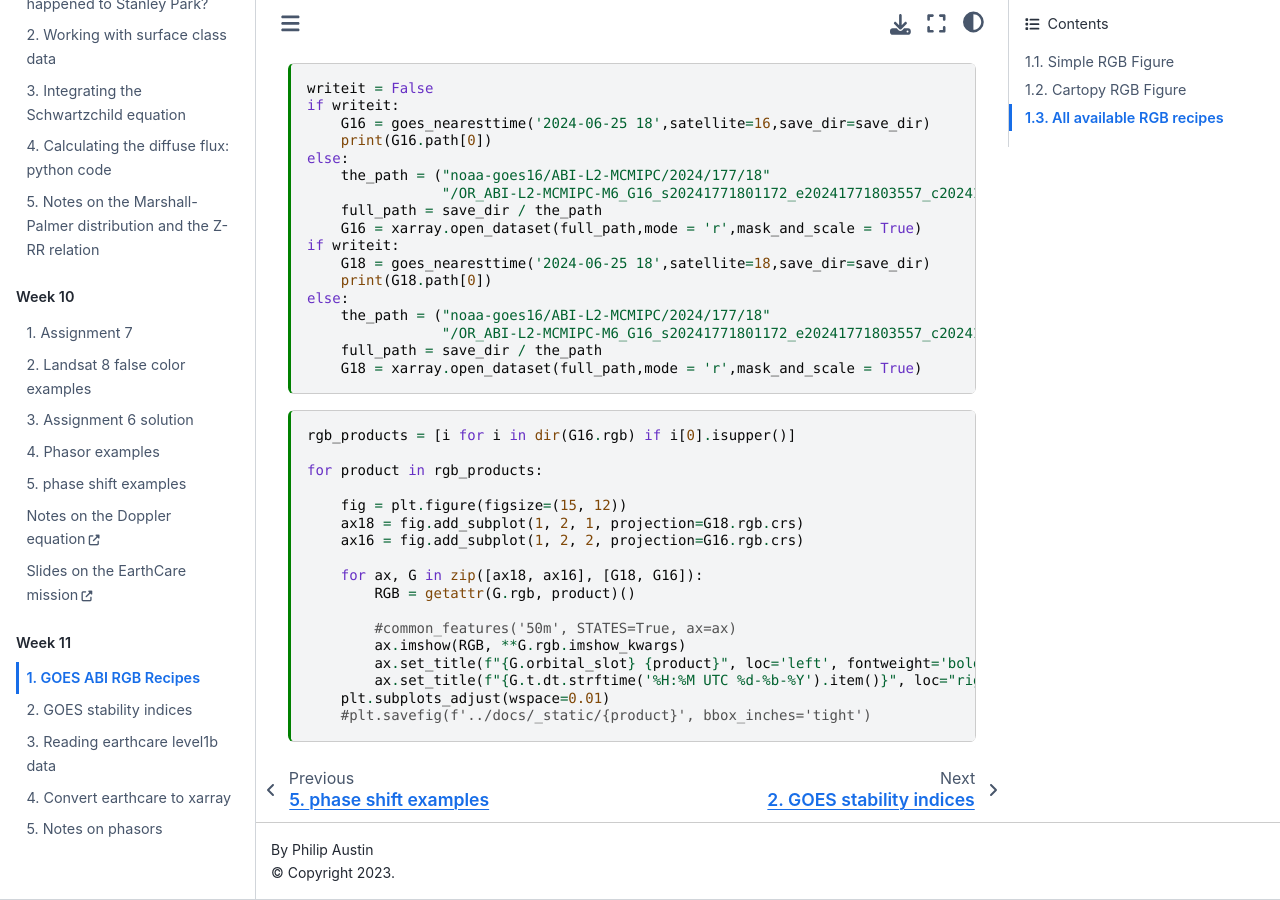
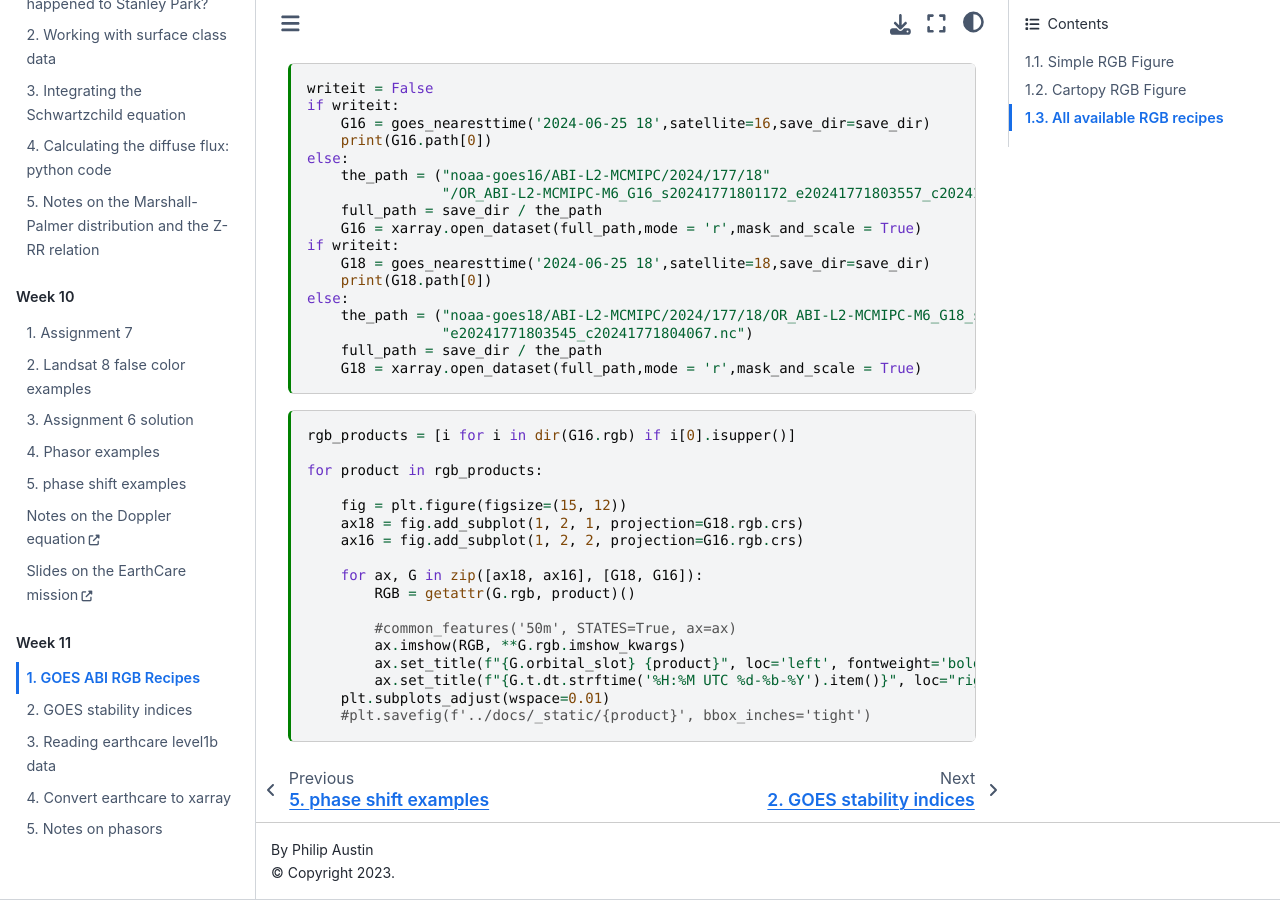
Before and after one commit to phaustin/a301_eoas, a Jupyter Book: the page built from notebooks/week11/demo_rgb_recipes.md, in a window 1280 px wide and 900 px high, scrolled down 1711 px. Built offline with Jupyter Book 1.0.4 settings and Sphinx 7.4.7 and the Sphinx Book theme 1.1.4, drawn with Linux system fonts in a browser that asks for light colours; pages that are not in the unit, such as notebooks, are missing from menus.

Commit message:
fix goes 18

````diff
--- a/notebooks/week11/demo_rgb_recipes.md
+++ b/notebooks/week11/demo_rgb_recipes.md
@@ -106,14 +106,10 @@ if writeit:
     G18 = goes_nearesttime('2024-06-25 18',satellite=18,save_dir=save_dir)
     print(G18.path[0])
 else:
-    the_path = ("noaa-goes16/ABI-L2-MCMIPC/2024/177/18"
-                "/OR_ABI-L2-MCMIPC-M6_G16_s20241771801172_e20241771803557_c20241771804062.nc")
+    the_path = ("noaa-goes18/ABI-L2-MCMIPC/2024/177/18/OR_ABI-L2-MCMIPC-M6_G18_s20241771801172_"
+                "e20241771803545_c20241771804067.nc")
     full_path = save_dir / the_path
     G18 = xarray.open_dataset(full_path,mode = 'r',mask_and_scale = True)
-```
-
-```{code-cell} ipython3
-
 ```
 
 ```{code-cell} ipython3
````
